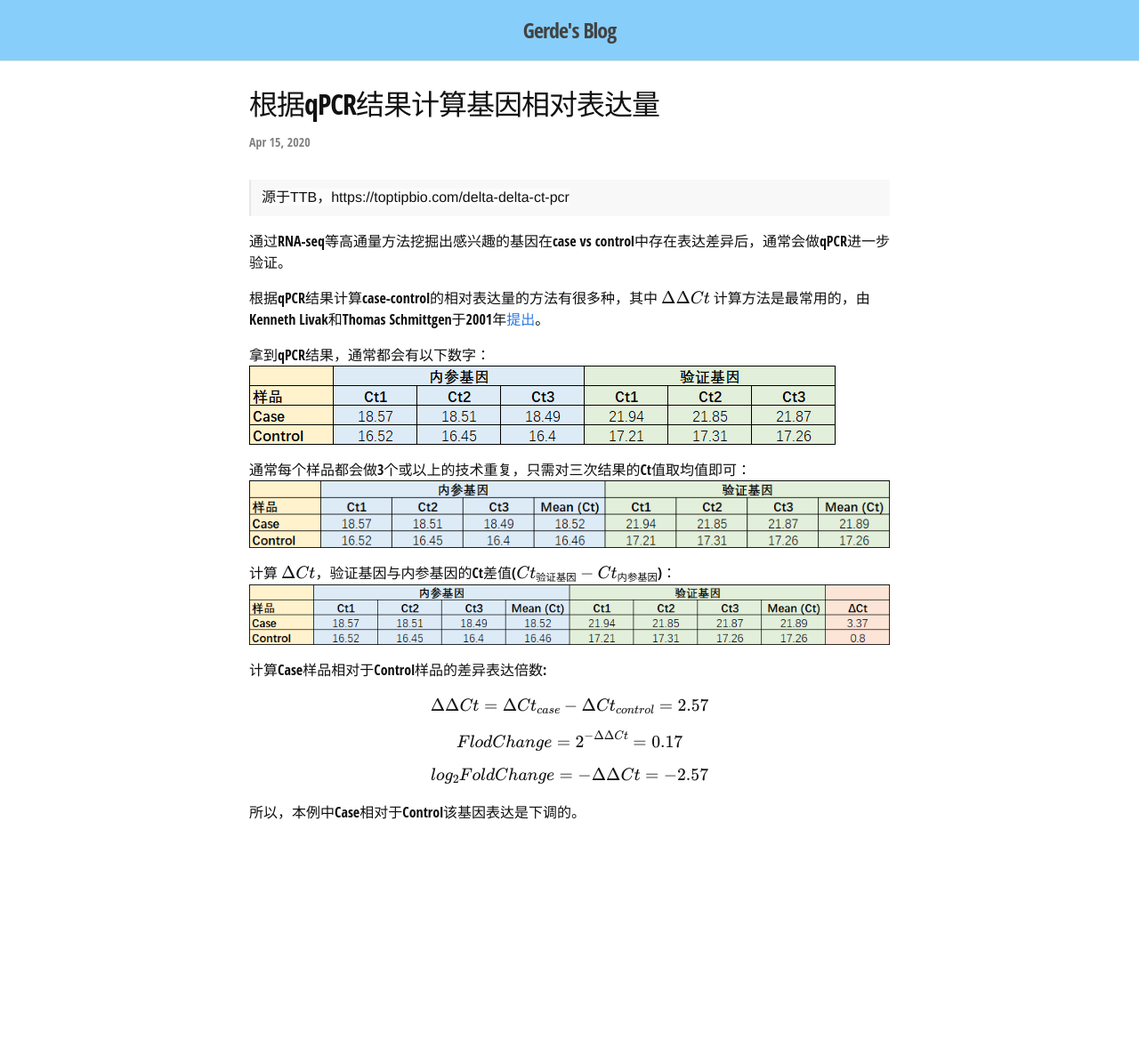
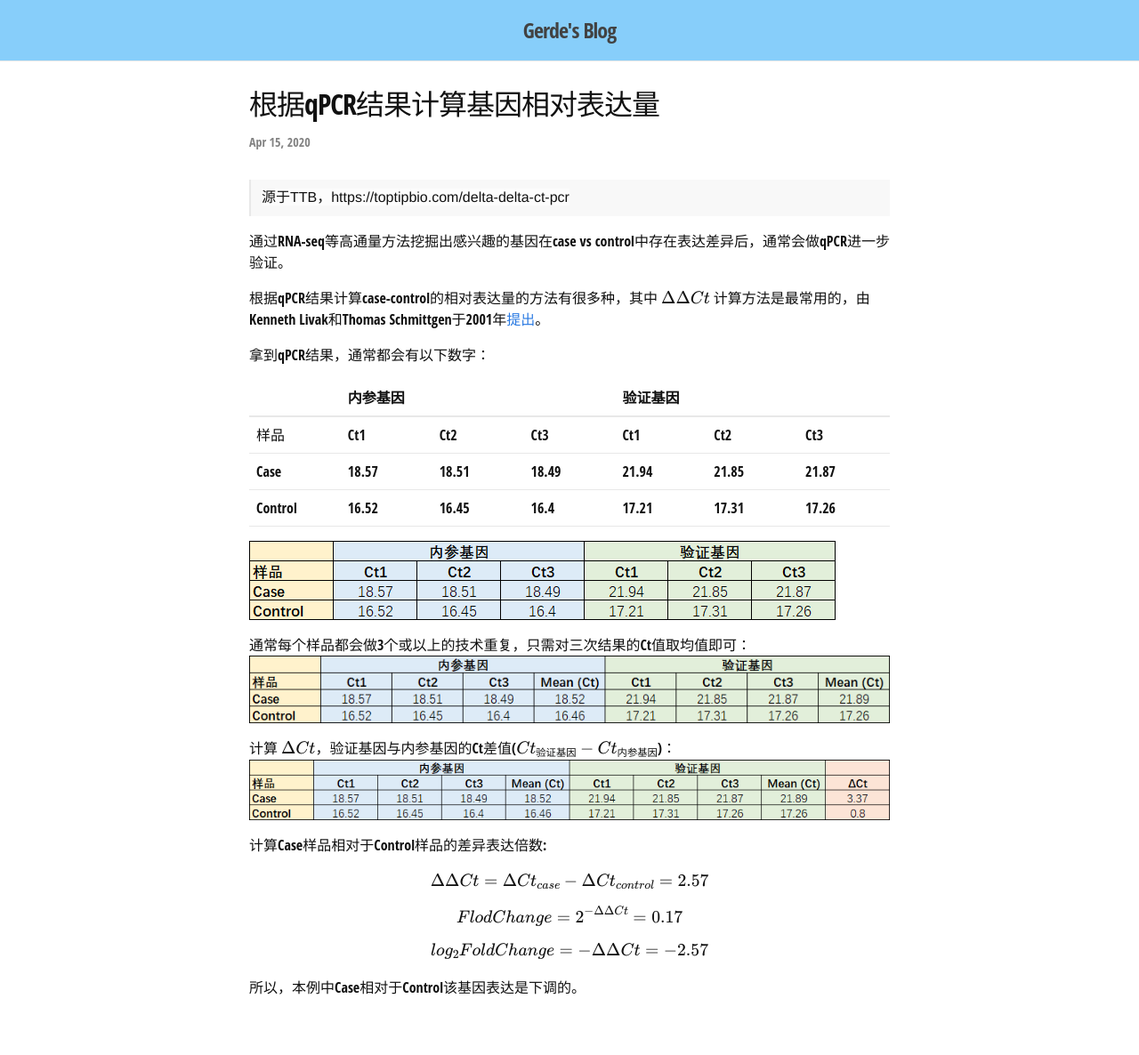
Before and after one commit to Gerde/gerde.github.io, a Jekyll site: the page built from _posts/2020-04-15-qpcr.md, in a window 1280 px wide. Shown: the whole page at 89% size. Built offline with Jekyll 4.4.1, drawn with Linux system fonts in a browser that asks for light colours; formulas are drawn with MathJax 3; before the commit the page ends 989 px from its top, so only the background shows below that.

Commit message:
table testing

```diff
--- a/_posts/2020-04-15-qpcr.md
+++ b/_posts/2020-04-15-qpcr.md
@@ -13,6 +13,46 @@ date:   2020-04-15
 根据qPCR结果计算case-control的相对表达量的方法有很多种，其中 $$ \Delta\Delta Ct $$ 计算方法是最常用的，由Kenneth Livak和Thomas Schmittgen于2001年[提出](https://doi.org/10.1006/meth.2001.1262)。
 
 拿到qPCR结果，通常都会有以下数字：
+
+<table>
+    <thead>
+        <tr>
+            <th> </th>
+            <th colspan = "3">内参基因</th>
+            <th colspan = "3">验证基因</th>
+        </tr>
+    </thead>
+    <tbody>
+        <tr>
+            <td>样品</td>
+            <td>Ct1</td>
+            <td>Ct2</td>
+			<td>Ct3</td>
+			<td>Ct1</td>
+			<td>Ct2</td>
+			<td>Ct3</td>
+        </tr>
+        <tr>
+            <td>Case</td>
+            <td>18.57</td>
+            <td>18.51</td>
+			<td>18.49</td>
+			<td>21.94</td>
+			<td>21.85</td>
+			<td>21.87</td>
+        </tr>
+        <tr>
+            <td>Control</td>
+            <td>16.52</td>
+            <td>16.45</td>
+			<td>16.4</td>
+			<td>17.21</td>
+			<td>17.31</td>
+			<td>17.26</td>
+        </tr>
+    </tbody>
+</table>
+
 ![]({{site.baseurl}}/images/qpcr_1_20200415.png)
 
 通常每个样品都会做3个或以上的技术重复，只需对三次结果的Ct值取均值即可：
```
